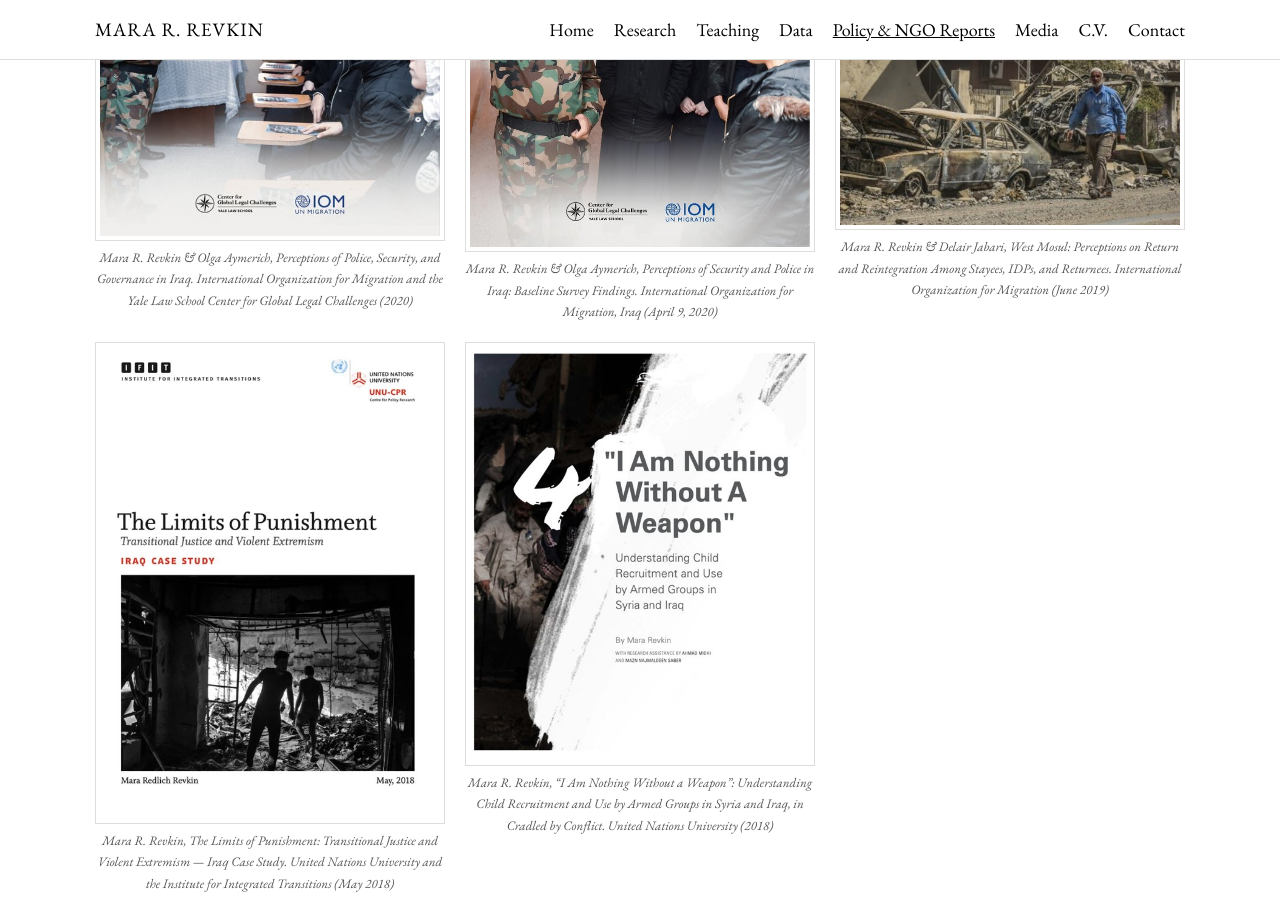
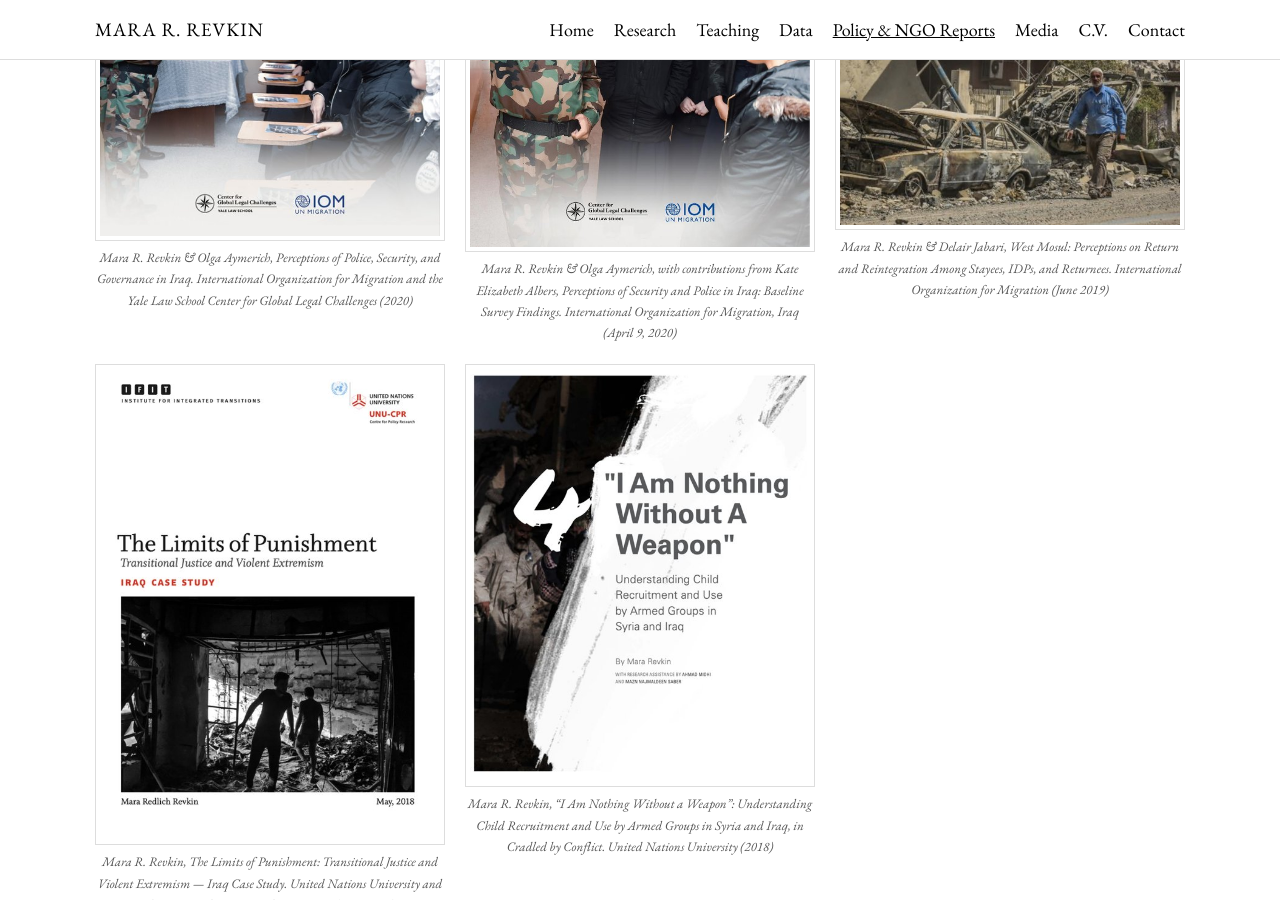
Before and after one commit to mrevkin/mrevkin.github.io, a Jekyll site: the page policy-ngo-reports.html, which Jekyll copies as it is, in a window 1280 px wide and 900 px high, scrolled down 1592 px. Built offline with Jekyll 4.4.1, drawn with Linux system fonts in a browser that asks for light colours.

Commit message:
Host the IOM police reports; complete the baseline citation

```diff
--- a/policy-ngo-reports.html
+++ b/policy-ngo-reports.html
@@ -102,17 +102,17 @@
       </div>
 
       <div class="policy-item">
-        <a href="https://iraq.iom.int/sites/g/files/tmzbdl1316/files/documents/iom-iraq-perceptions-of-police-security-and-governance-in-iraq.pdf" target="_blank" rel="noopener">
+        <a href="iom_perceptions_police_security_governance_2020.pdf" target="_blank" rel="noopener">
           <img src="cover-police-governance.jpg" alt="Perceptions of Police, Security and Governance in Iraq (IOM Iraq)" style="width:100%; height:auto;" />
         </a>
         <p class="img-caption">Mara R. Revkin &amp; Olga Aymerich, <em>Perceptions of Police, Security, and Governance in Iraq</em>. International Organization for Migration and the Yale Law School Center for Global Legal Challenges (2020)</p>
       </div>
 
       <div class="policy-item">
-        <a href="https://iraq.iom.int/sites/g/files/tmzbdl1316/files/documents/IOM%20Iraq%20Perceptions%20of%20Security%20and%20Police%20in%20Iraq-%20Baseline%20Survey%20Findings_0.pdf" target="_blank" rel="noopener">
+        <a href="iom_perceptions_security_police_baseline_2020.pdf" target="_blank" rel="noopener">
           <img src="cover-police-baseline.jpg" alt="Perceptions of Security and Police in Iraq: Baseline Survey Findings (IOM Iraq)" style="width:100%; height:auto;" />
         </a>
-        <p class="img-caption">Mara R. Revkin &amp; Olga Aymerich, <em>Perceptions of Security and Police in Iraq: Baseline Survey Findings</em>. International Organization for Migration, Iraq (April 9, 2020)</p>
+        <p class="img-caption">Mara R. Revkin &amp; Olga Aymerich, with contributions from Kate Elizabeth Albers, <em>Perceptions of Security and Police in Iraq: Baseline Survey Findings</em>. International Organization for Migration, Iraq (April 9, 2020)</p>
       </div>
 
       <div class="policy-item">
```
